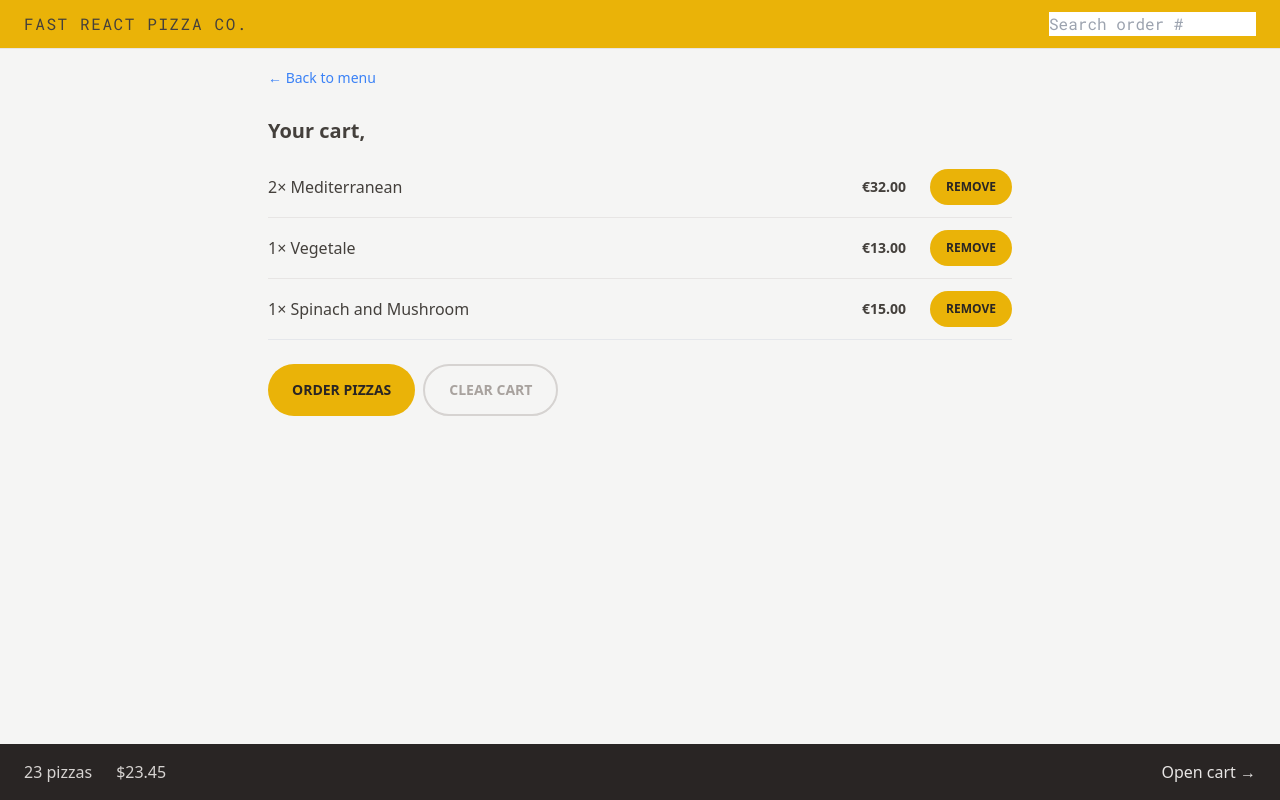
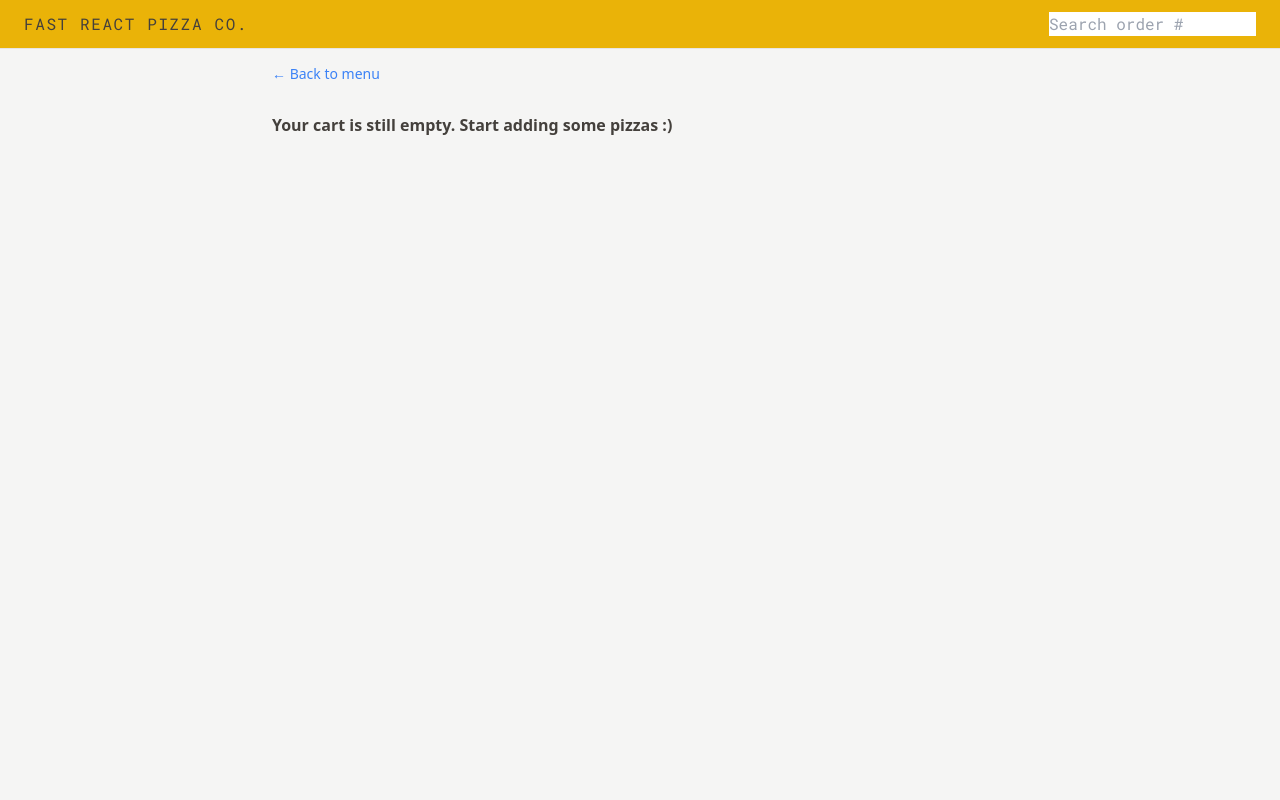
Before and after one commit to Akshitha2106/Pizza-App, a React (Vite) app: page /cart in a window 1280 px wide. Built offline with nearby package versions, Linux system fonts and the light colour scheme.

Commit message:
Added cart functionality

```diff
--- a/src/features/cart/Cart.jsx
+++ b/src/features/cart/Cart.jsx
@@ -3,35 +3,15 @@
 import LinkButton from "../../ui/LinkButton";
 import Button from "../../ui/Button";
 import CartItem from "./CartItem";
-import { useSelector } from "react-redux";
-
-const fakeCart = [
-  {
-    pizzaId: 12,
-    name: "Mediterranean",
-    quantity: 2,
-    unitPrice: 16,
-    totalPrice: 32,
-  },
-  {
-    pizzaId: 6,
-    name: "Vegetale",
-    quantity: 1,
-    unitPrice: 13,
-    totalPrice: 13,
-  },
-  {
-    pizzaId: 11,
-    name: "Spinach and Mushroom",
-    quantity: 1,
-    unitPrice: 15,
-    totalPrice: 15,
-  },
-];
+import { useDispatch, useSelector } from "react-redux";
+import { clearCart, getCart } from "./cartSlice";
+import EmptyCart from "./EmptyCart";
 
 function Cart() {
-  const cart = fakeCart;
+  const cart = useSelector(getCart);
+  const disptach = useDispatch();
   const username = useSelector((state) => state.user.username);
+  if (!cart.length) return <EmptyCart />;
   return (
     <div className="py-4 px-3">
       <LinkButton to="/menu">&larr; Back to menu</LinkButton>
@@ -39,14 +19,16 @@
       <h2 className="mt-7 text-xl font-semibold">Your cart, {username}</h2>
       <ul className="divide-y divide-stone-200 border-b mt-3 ">
         {cart.map((item) => (
-          <CartItem item={item} key={item.key} />
+          <CartItem item={item} key={item.pizzaId} />
         ))}
       </ul>
       <div className="mt-6 space-x-2">
         <Button to="/order/new" type="primary">
           Order pizzas
         </Button>
-        <Button type="secondary">Clear Cart </Button>
+        <Button type="secondary" onClick={() => disptach(clearCart())}>
+          Clear Cart{" "}
+        </Button>
       </div>
     </div>
   );
--- a/src/features/cart/CartItem.jsx
+++ b/src/features/cart/CartItem.jsx
@@ -1,12 +1,16 @@
 /* eslint-disable no-unused-vars */
 
+import { useSelector } from "react-redux";
 import Button from "../../ui/Button";
 import { formatCurrency } from "../../utilities/helpers";
+import DeleteItem from "./DeleteItem";
+import UpdateItemQuantity from "./UpdateItemQuantity";
+import { getCurrentQuantitybyId } from "./cartSlice";
 
 /* eslint-disable react/prop-types */
 function CartItem({ item }) {
   const { pizzaId, name, quantity, totalPrice } = item;
-
+  const quant = useSelector(getCurrentQuantitybyId(pizzaId));
   return (
     <li className="py-3 sm:flex sm:items-center sm:justify-between">
       <p>
@@ -14,7 +18,8 @@
       </p>
       <div className="flex items-center justify-between sm:gap-6">
         <p className="text-sm font-bold  ">{formatCurrency(totalPrice)}</p>
-        <Button type="small">Remove</Button>
+        <UpdateItemQuantity pizzaId={pizzaId} currentQuantity={quant} />
+        <DeleteItem pizzaId={pizzaId} />
       </div>
     </li>
   );
--- a/src/features/cart/CartOverview.jsx
+++ b/src/features/cart/CartOverview.jsx
@@ -1,10 +1,16 @@
+import { useSelector } from "react-redux";
 import { Link } from "react-router-dom";
+import { gettotalCartPrice, gettotalCartQauntity } from "./cartSlice";
+import { formatCurrency } from "../../utilities/helpers";
 function CartOverview() {
+  const totalCartQauntity = useSelector(gettotalCartQauntity);
+  const totalCartPrice = useSelector(gettotalCartPrice);
+  if (!totalCartQauntity) return null;
   return (
     <div className="flex items-center justify-between bg-stone-800 text-stone-200 px-4 py-4 sm:px-6 text-sm md:text-base">
       <p className="text-stone-300 space-x-4 sm:space-x-6">
-        <span>23 pizzas</span>
-        <span>$23.45</span>
+        <span>{totalCartQauntity} pizzas</span>
+        <span>{formatCurrency(totalCartPrice)}</span>
       </p>
       <Link to="/cart">Open cart &rarr;</Link>
     </div>
--- /dev/null
+++ b/src/features/cart/DeleteItem.jsx
@@ -0,0 +1,14 @@
+import { useDispatch } from "react-redux";
+import Button from "../../ui/Button";
+import { deleteItem } from "./cartSlice";
+
+// eslint-disable-next-line react/prop-types
+function DeleteItem({ pizzaId }) {
+  const dispatch = useDispatch();
+  return (
+    <Button type="small" onClick={() => dispatch(deleteItem(pizzaId))}>
+      Remove
+    </Button>
+  );
+}
+export default DeleteItem;
--- a/src/features/cart/EmptyCart.jsx
+++ b/src/features/cart/EmptyCart.jsx
@@ -1,11 +1,13 @@
-import { Link } from 'react-router-dom';
+import LinkButton from "../../ui/LinkButton";
 
 function EmptyCart() {
   return (
-    <div>
-      <Link to="/menu">&larr; Back to menu</Link>
+    <div className="px-4 py-3 ">
+      <LinkButton to="/menu">&larr; Back to menu</LinkButton>
 
-      <p>Your cart is still empty. Start adding some pizzas :)</p>
+      <p className="mt-7 font-semibold">
+        Your cart is still empty. Start adding some pizzas :)
+      </p>
     </div>
   );
 }
--- /dev/null
+++ b/src/features/cart/UpdateItemQuantity.jsx
@@ -0,0 +1,28 @@
+/* eslint-disable no-unused-vars */
+/* eslint-disable react/prop-types */
+import { useDispatch } from "react-redux";
+import Button from "../../ui/Button";
+import { decreaseItemQuantity, increaseItemQuantity } from "./cartSlice";
+
+function UpdateItemQuantity({ pizzaId, currentQuantity }) {
+  const dispatch = useDispatch();
+  return (
+    <div className="flex gap-1 items-center md:gap-3">
+      <Button
+        type="round"
+        onClick={() => dispatch(decreaseItemQuantity(pizzaId))}
+      >
+        -
+      </Button>
+      {currentQuantity}
+      <Button
+        type="round"
+        onClick={() => dispatch(increaseItemQuantity(pizzaId))}
+      >
+        +
+      </Button>
+    </div>
+  );
+}
+
+export default UpdateItemQuantity;
--- /dev/null
+++ b/src/features/cart/cartSlice.js
@@ -0,0 +1,61 @@
+import { createSlice } from "@reduxjs/toolkit";
+
+const initialState = {
+  cart: [],
+  // cart: [
+  //   {
+  //     pizzaId: 12,
+  //     name: "Mediterranean",
+  //     quantity: 2,
+  //     unitPrice: 16,
+  //     totalPrice: 32,
+  //   },
+  // ],
+};
+
+const cartSlice = createSlice({
+  name: "cart",
+  initialState,
+  reducers: {
+    addItem(state, action) {
+      state.cart.push(action.payload);
+    },
+    deleteItem(state, action) {
+      state.cart = state.cart.filter((item) => item.pizzaId !== action.payload);
+    },
+    increaseItemQuantity(state, action) {
+      const item = state.cart.find((item) => item.pizzaId === action.payload);
+      item.quantity++;
+      item.totalPrice = item.quantity * item.unitPrice;
+    },
+    decreaseItemQuantity(state, action) {
+      const item = state.cart.find((item) => item.pizzaId === action.payload);
+      item.quantity--;
+      item.totalPrice = item.quantity * item.unitPrice;
+      if (item.quantity === 0) cartSlice.caseReducers.deleteItem(state, action);
+    },
+    clearCart(state) {
+      state.cart = [];
+    },
+  },
+});
+
+export const {
+  addItem,
+  deleteItem,
+  increaseItemQuantity,
+  decreaseItemQuantity,
+  clearCart,
+} = cartSlice.actions;
+
+export default cartSlice.reducer;
+
+export const getCart = (state) => state.cart.cart;
+export const gettotalCartQauntity = (state) =>
+  state.cart.cart.reduce((sum, item) => sum + item.quantity, 0);
+
+export const gettotalCartPrice = (state) =>
+  state.cart.cart.reduce((sum, item) => sum + item.totalPrice, 0);
+
+export const getCurrentQuantitybyId = (id) => (state) =>
+  state.cart.cart.find((item) => item.pizzaId === id)?.quantity ?? 0;
--- a/src/features/menu/MenuItem.jsx
+++ b/src/features/menu/MenuItem.jsx
@@ -1,10 +1,26 @@
 /* eslint-disable no-unused-vars */
 import { formatCurrency } from "../../utilities/helpers";
 import Button from "../../ui/Button";
+import { useDispatch, useSelector } from "react-redux";
+import { addItem, getCurrentQuantitybyId } from "../cart/cartSlice";
+import DeleteItem from "../cart/DeleteItem";
+import UpdateItemQuantity from "../cart/UpdateItemQuantity";
 /* eslint-disable react/prop-types */
 function MenuItem({ pizza }) {
   const { id, name, unitPrice, ingredients, soldOut, imageUrl } = pizza;
-
+  const dispatch = useDispatch();
+  const quant = useSelector(getCurrentQuantitybyId(id));
+  const isInCart = quant > 0;
+  function handleAddToCart() {
+    const Item = {
+      pizzaId: id,
+      name,
+      quantity: 1,
+      unitPrice,
+      totalPrice: unitPrice * 1,
+    };
+    dispatch(addItem(Item));
+  }
   return (
     <li className="flex gap-4 py-2 ">
       <img
@@ -25,7 +41,19 @@
               Sold out
             </p>
           )}
-          <Button type="small"> Add to cart </Button>
+
+          {isInCart && (
+            <div className="flex items-center gap-3 sm:gap-8">
+              <UpdateItemQuantity pizzaId={id} currentQuantity={quant} />
+              <DeleteItem pizzaId={id} />
+            </div>
+          )}
+          {!soldOut && !isInCart && (
+            <Button type="small" onClick={handleAddToCart}>
+              {" "}
+              Add to cart{" "}
+            </Button>
+          )}
         </div>
       </div>
     </li>
--- a/src/store.js
+++ b/src/store.js
@@ -1,9 +1,10 @@
 import { configureStore } from "@reduxjs/toolkit";
 import userReducer from "./features/user/userSlice";
-
+import cartReducer from "./features/cart/cartSlice";
 const store = configureStore({
   reducer: {
     user: userReducer,
+    cart: cartReducer,
   },
 });
 
--- a/src/ui/Button.jsx
+++ b/src/ui/Button.jsx
@@ -1,7 +1,7 @@
 import { Link } from "react-router-dom";
 
 /* eslint-disable react/prop-types */
-function Button({ children, disabled, to, type }) {
+function Button({ children, disabled, to, type, onClick }) {
   // const className =
   //   "bg-yellow-500 uppercase font-semibold text-stone-800 py-3 px-4 inline-block rounded-full hover:bg-yellow-300 transition-colors duration-300 focus:outline-none focus:ring focus:ring-yellow-300 focus:ring-offset-2 disabled:cursor-not-allowed sm:px-6 sm:py-4";
   const base =
@@ -9,6 +9,7 @@
   const styles = {
     primary: base + "py-3 px-4 md:px-6 md:py-4",
     small: base + "py-2 px-4 md:px-4 md:py-2.5 text-xs",
+    round: base + "px-2.5 py-1 md:px-3.5 md:py-2 text-sm",
     secondary:
       "text-sm border-2 border-stone-300 uppercase font-semibold text-stone-400 py-2.5 px-4 inline-block rounded-full hover:text-stone-800 hover:bg-stone-300 focus:bg-stone-300 transition-colors duration-300 focus:outline-none  focus:text-stone-800 focus:ring focus:ring-stone-200 focus:ring-offset-2 disabled:cursor-not-allowed sm:px-6 sm:py-3.5",
   };
@@ -18,6 +19,13 @@
         {children}
       </Link>
     );
+  if (onClick)
+    return (
+      <button disabled={disabled} className={styles[type]} onClick={onClick}>
+        {children}
+      </button>
+    );
+
   return (
     <button disabled={disabled} className={styles[type]}>
       {children}
```
